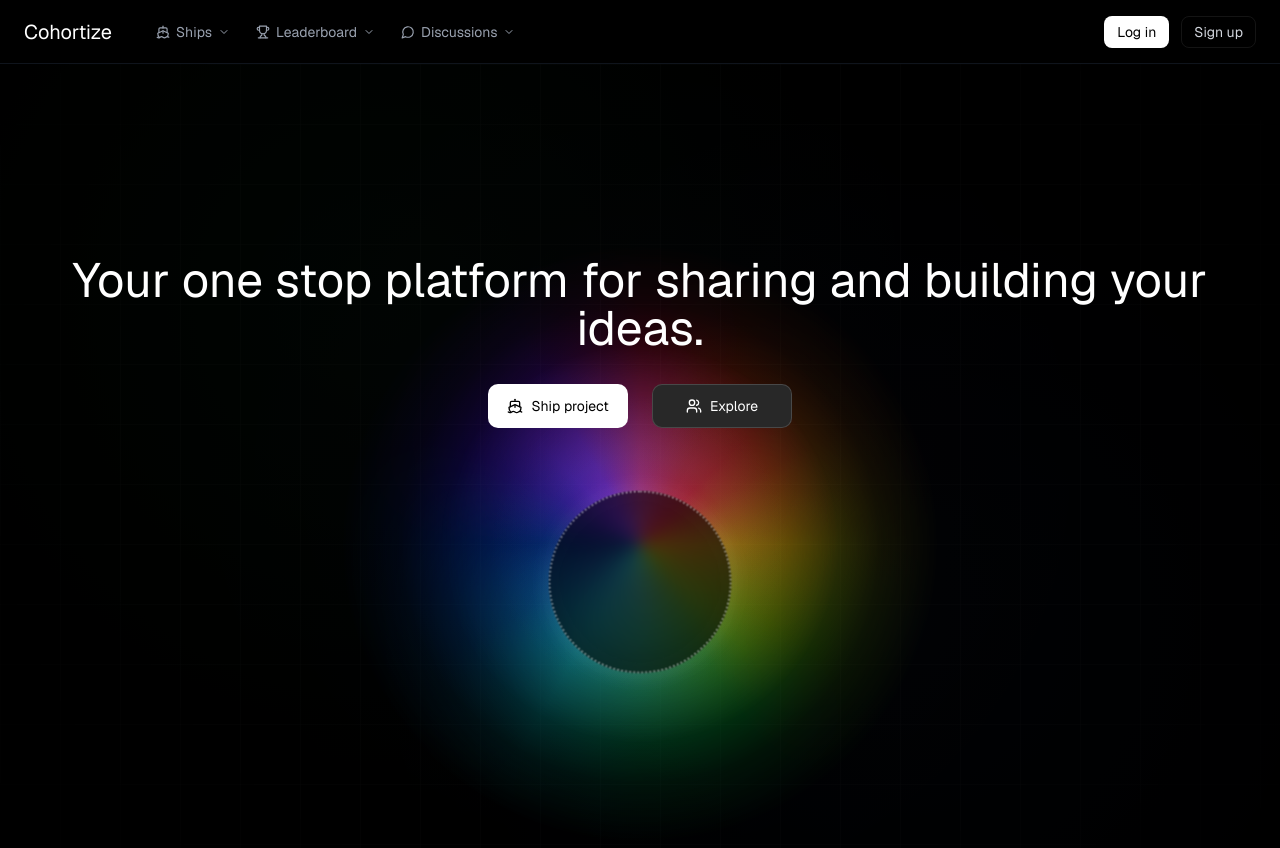
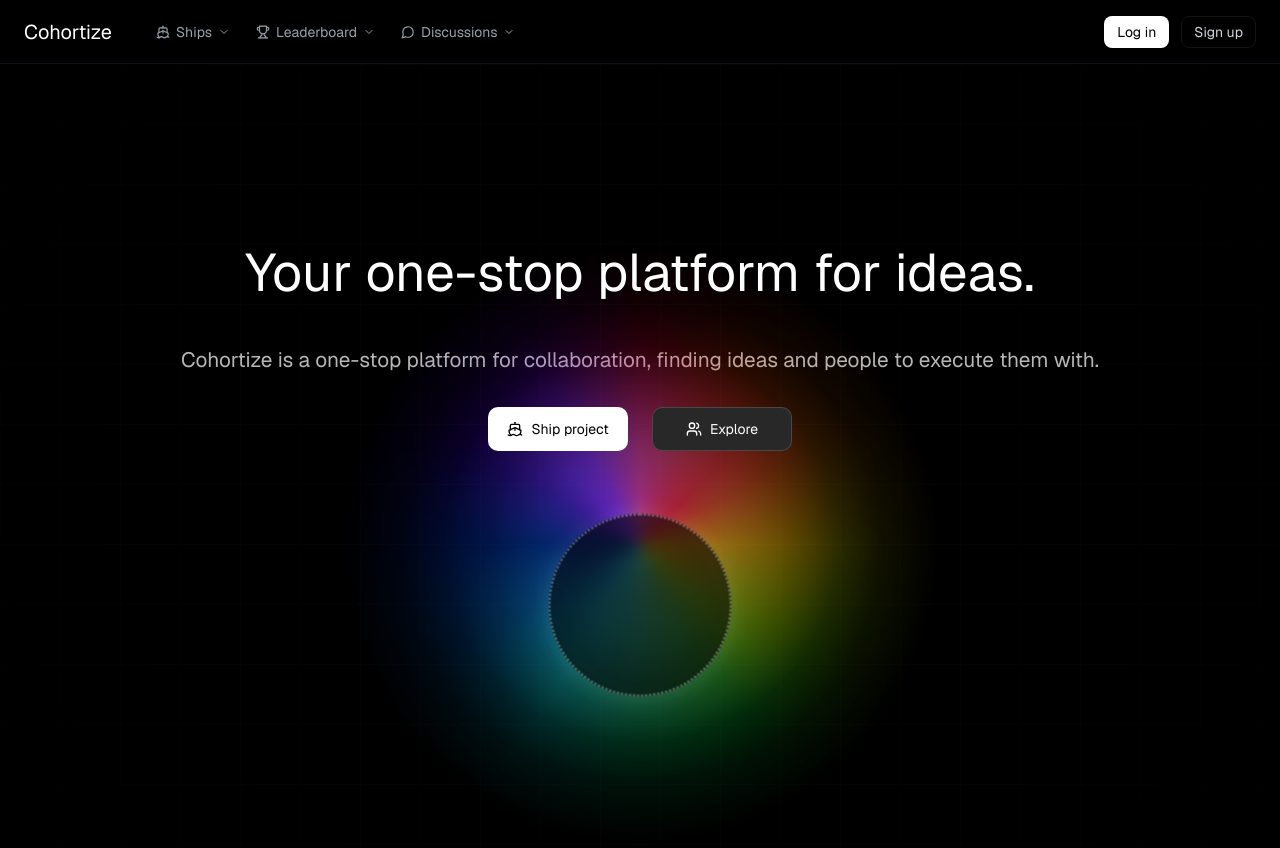
Before and after one commit to Cohortize/site, a React (Vite) app: page / in a window 1280 px wide. Shown: the top 848 px of the page. Built offline with nearby package versions, Linux system fonts and the light colour scheme.

Commit message:
enhanced the hero

```diff
--- a/src/pages/home.tsx
+++ b/src/pages/home.tsx
@@ -135,16 +135,7 @@ const Home = () => {
           }}
         />
 
-        <div
-          className="absolute inset-0 opacity-30"
-          style={{
-            background: `
-              radial-gradient(circle at 30% 30%, rgba(34, 197, 94, 0.08) 0%, transparent 50%),
-              radial-gradient(circle at 70% 70%, rgba(59, 130, 246, 0.06) 0%, transparent 50%),
-              radial-gradient(circle at 50% 50%, rgba(168, 85, 247, 0.04) 0%, transparent 60%)
-            `,
-          }}
-        />
+
 
 
         <div className="relative w-[180px] h-[180px] z-10">
@@ -167,10 +158,14 @@ const Home = () => {
         </div>
 
         <div className="flex flex-col gap-8">
-          <p className="text-5xl text-white text-center px-6 z-20 relative font-medium">
-            Your one stop platform for sharing and building your ideas.
+          <p className="text-[3.3rem] text-white text-center px-6 z-20 relative font-medium">
+            Your one-stop platform for ideas.
           </p>
-
+          <div className="flex justify-center items-center">
+          <p className="text-[#b8b6b6] text-[1.3rem]">
+            Cohortize is a one-stop platform for collaboration, finding ideas and people to execute them with.
+          </p>
+          </div>
           <div className="flex flex-row justify-center gap-6">
             <Button
               className="group relative bg-white text-black hover:bg-[#d2d2d1] transition-all duration-300 font-medium text-sm px-6 py-3 rounded-lg cursor-pointer overflow-hidden"
```
